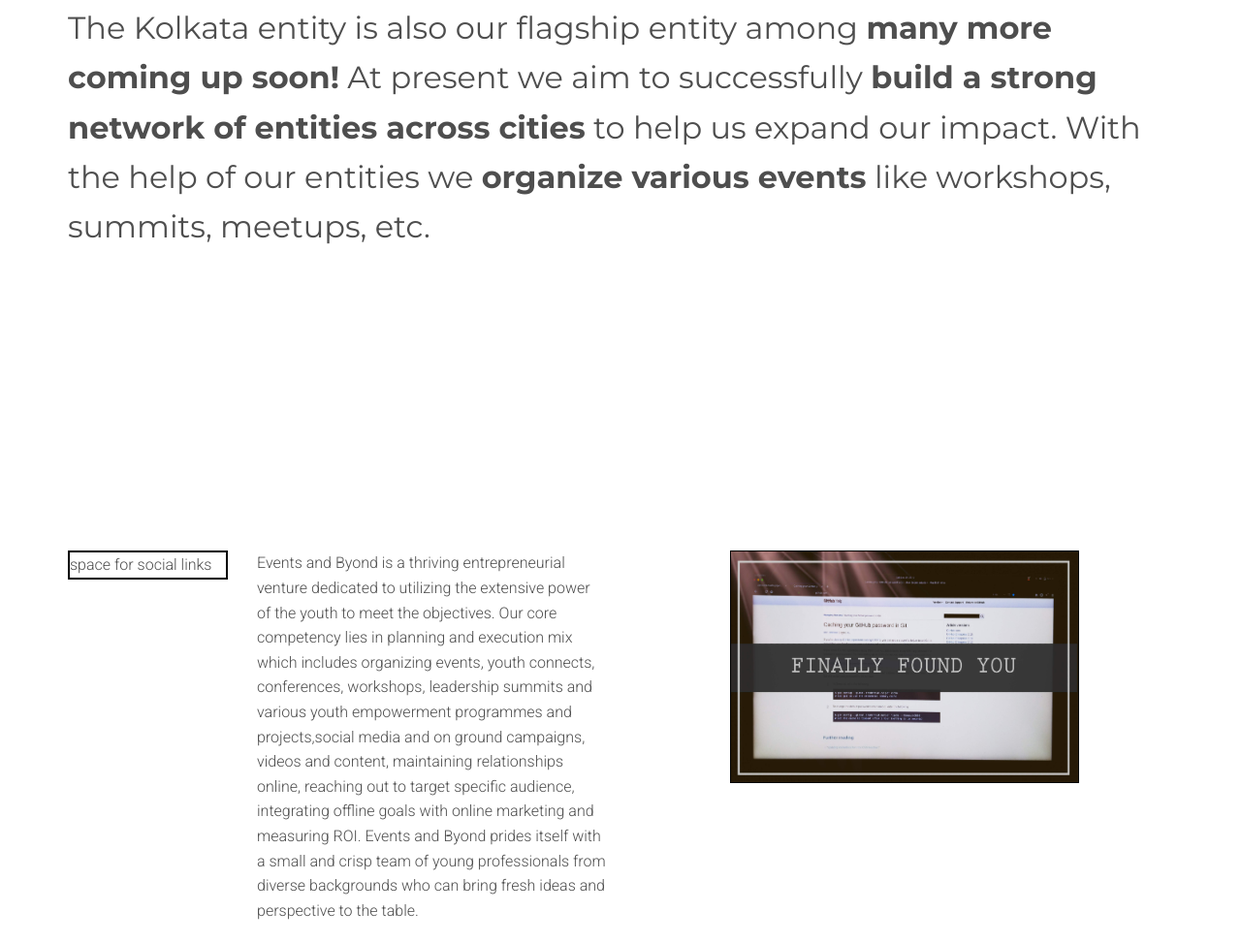
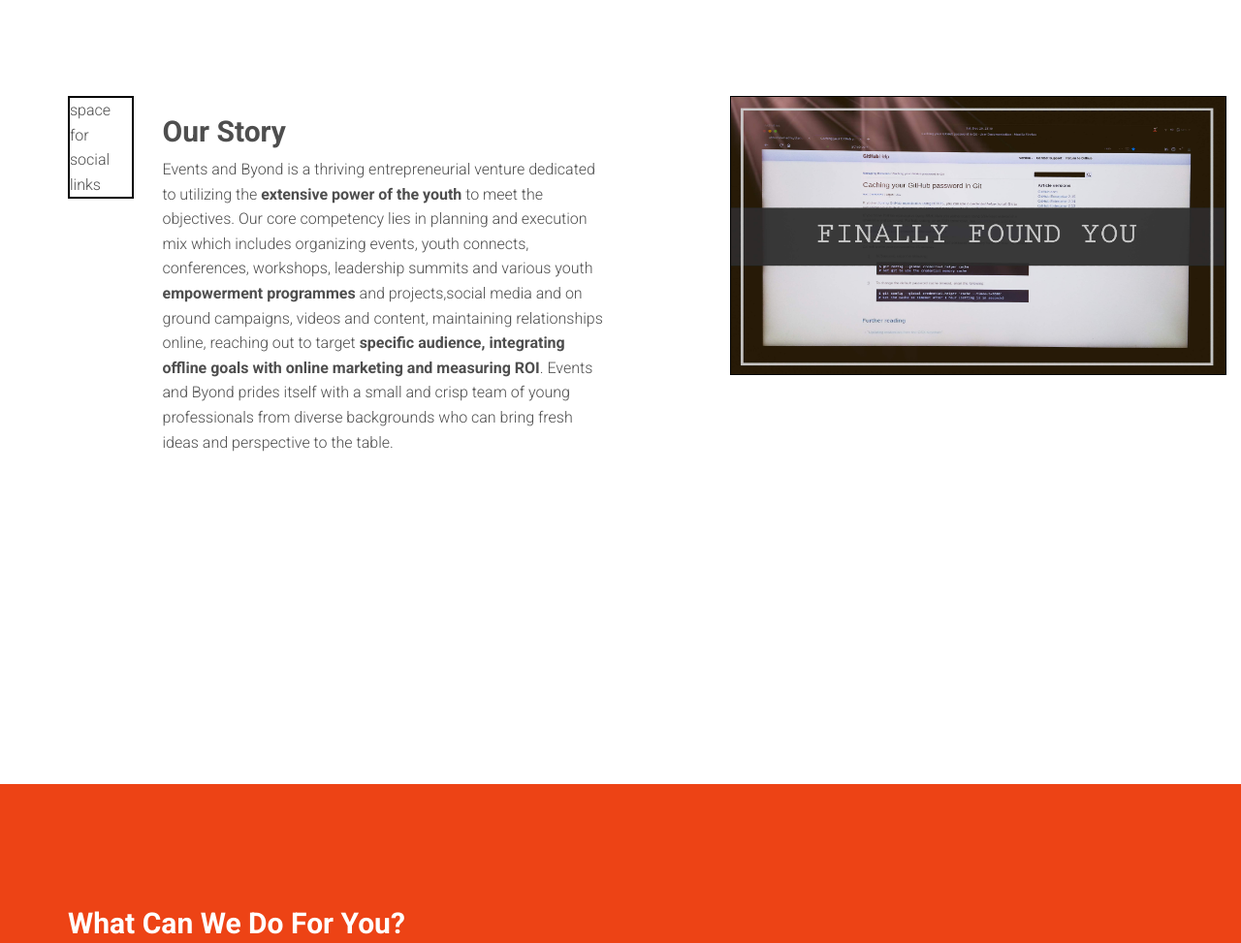
Before and after one commit to abhishekmadhu/event-main, a website: page index.html in a window 1280 px wide. Shown: the part 1591-2564 px from the top of the page at 97% size. Drawn offline with nearby package versions, Linux system fonts and the light colour scheme; files whose address does not match are found by name.

Commit message:
navbar scroll

```diff
--- a/assets/css/other.css
+++ b/assets/css/other.css
@@ -16,8 +16,8 @@
 }
 
 .scrolling-image-gallery{
-	height: 30vh;
-	width: 45vh;
+	height: 36vh;
+	width: 64vh;
 	border: 1px double black;
 	background-color: lightgray;
 }
@@ -54,6 +54,9 @@
 	min-height: 100vh;
 }
 
+.section{
+	min-height: 100vh;
+}
 
 
 /******************NAVBAR TRANSPARENT CLASS *******************/
--- a/assets/js/main.js
+++ b/assets/js/main.js
@@ -13,7 +13,7 @@ $(window).load(function(){
 function handleTopNavAnimation() {
 	var top=$(window).scrollTop();
 
-	if(top>1000){
+	if(top>700){
 		$('#site-nav').removeClass('transparent');
 	}
 	else{
--- a/index.html
+++ b/index.html
@@ -121,7 +121,7 @@
         </div>
     </header>
 
-
+<!--
     <section id="intro" class="section">
         <div class="container">
             <h1>The header</h1>
@@ -131,7 +131,7 @@
             <p>More Text</p>
             <p>More Text</p>
         </div>
-    </section>
+    </section> -->
 
 
     <!-- <section id="new">
@@ -147,16 +147,26 @@
         </div>
     </section>
 
-    <section id="what?" class="section about">
+    <section id="whats-new">
+
+    </section>
+
+    <section id="our-story" class="section about">
         <div class="container">
             <div class="row no-gutters">
-                <div class="col-sm-2 ">
+                <div class="col-sm-1 ">
                     <div style="border: 2px solid black;">
                         space for social links
                     </div>
                 </div>
-                <div class="col-sm-4">
-                    Events and Byond is a thriving entrepreneurial venture dedicated to utilizing the extensive power of the youth to meet the objectives. Our core competency lies in planning and execution mix which includes organizing events, youth connects, conferences, workshops, leadership summits and various youth empowerment programmes and projects,social media and on ground campaigns, videos and content, maintaining relationships online, reaching out to target specific audience, integrating offline goals with online marketing and measuring ROI. Events and Byond prides itself with a small and crisp team of young professionals from diverse backgrounds who can bring fresh ideas and perspective to the table.
+                <div class="col-sm-5">
+
+                    <h2>Our Story</h2>
+
+                    <p>
+                        Events and Byond is a thriving entrepreneurial venture dedicated to utilizing the <strong>extensive power of the youth</strong> to meet the objectives. Our core competency lies in planning and execution mix which includes organizing events, youth connects, conferences, workshops, leadership summits and various youth <strong>empowerment programmes</strong> and projects,social media and on ground campaigns, videos and content, maintaining relationships online, reaching out to target <strong>specific audience, integrating offline goals with online marketing and measuring ROI</strong>. Events and Byond prides itself with a small and crisp team of young professionals from diverse backgrounds who can bring fresh ideas and perspective to the table.
+                    </p>
+
                 </div><!-- /.col-sm-4 -->
 
                 <div class="col-sm-1"></div>
@@ -236,7 +246,7 @@
                     <p class="site-info">No rights reserved <br> by <a href="http://abhishekmadhu.github.io">Abhishek Madhu</a></p>
                     <ul class="social-block">
                         <li><a href=""><i class="ion-social-twitter"></i></a></li>
-                        <li><a href=""><i class="ion-social-facebook"></i></a></li>
+                        <li><a href="https://www.facebook.com/EventsAndByond/"><i class="ion-social-facebook"></i></a></li>
                         <li><a href=""><i class="ion-social-linkedin-outline"></i></a></li>
                         <li><a href=""><i class="ion-social-googleplus"></i></a></li>
                     </ul>
```
